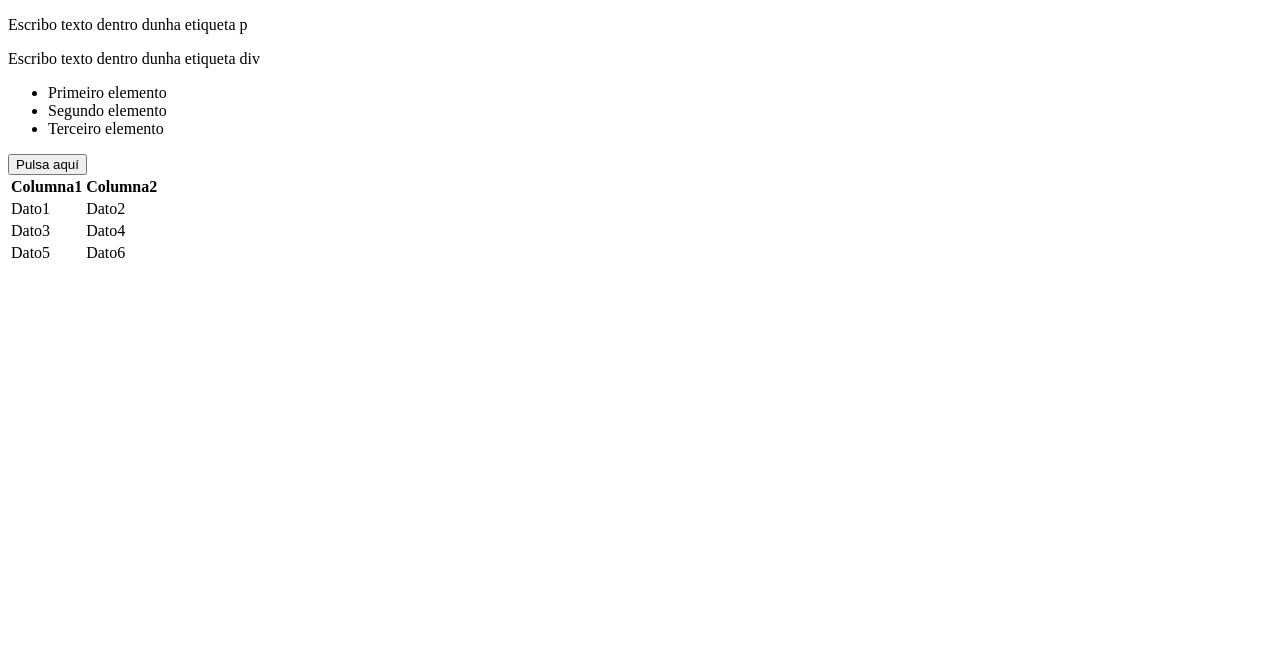
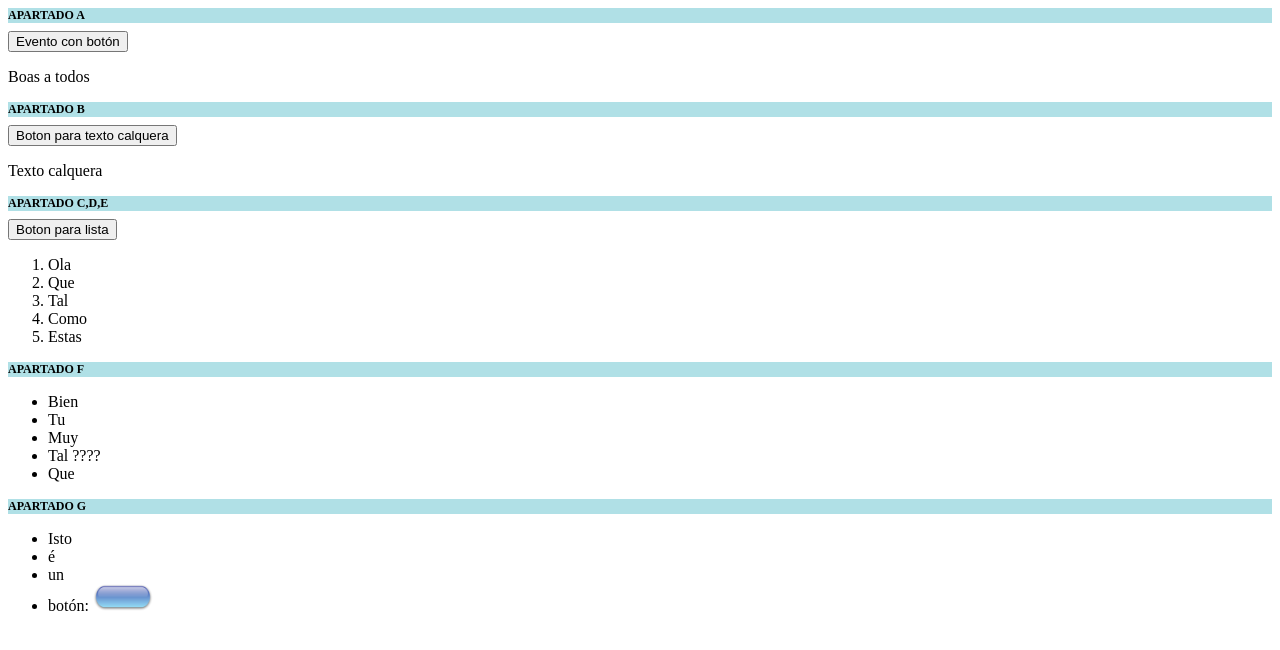
Before and after one commit to zccarballo/Exercicio-0906, a website: page static/index.html in a window 1280 px wide. Drawn offline with Linux system fonts and the light colour scheme.

Commit message:
resultados exercicio3

```diff
--- a/static/index.html
+++ b/static/index.html
@@ -5,57 +5,95 @@
         <!-- <link href="./estilo.css" rel="stylesheet">  -->
         <!-- <script async src="./index.js"></script> -->
     </head>
-    <body id="contido-html">
-    <!--Apartado A: Crea unha etiqueta ‘p’-->
-        <p id="texto1">Escribo texto dentro dunha etiqueta p</p>
-    <!--Apartado B: Crea unha etiqueta ‘p’-->
-        <div id="div-texto">Escribo texto dentro dunha etiqueta div</div>
-    <!--Apartado C: Crea unha lista desordenada (ul,li)-->
-        <ul id="lista-contido">
-            <li>Primeiro elemento</li>
-            <li>Segundo elemento</li>
-            <li>Terceiro elemento</li>
+   <body>
+    <h1 style="background-color:powderblue; font-size: 12px;">APARTADO A</h1>
+    <button id="boton2">Evento con botón</button>
+    <p id="textoEvento">Boas a todos</p>
+    <h1 style="background-color:powderblue; font-size: 12px;">APARTADO B</h1>
+    <button id="boton3">Boton para texto calquera</button>
+    <p id="textoCalquera">Texto calquera</p>
+    <h1 style="background-color:powderblue; font-size: 12px;">APARTADO C,D,E</h1>
+    <button id="boton4">Boton para lista</button>
+    <ol id="listaOrdeada">
+        <li>Ola</li>
+        <li>Que</li>
+        <li>Tal</li>
+        <li>Como</li>
+        <li>Estas</li>
+    </ol>
+    <h1 style="background-color:powderblue; font-size: 12px;">APARTADO F</h1>
+    <ul id="listaDesordeada">
+        <li>Bien</li>
+        <li>Tu</li>
+        <li>Muy</li>
+        <li>Tal <span>????</span></li>
+        <li>Que</li>
     </ul>
-    <!--Apartado D: Crea un botón-->
-        <button id="boton">Pulsa aquí</button>
-    <!--Apartado E: Crea unha táboa-->
-        <table id="taboa1">
-        <tr>
-        <th id="taboa1-header">Columna1</th> <!--table header-->
-        <th>Columna2</th>
-        </tr>
-        <tr> <!--table row-->
-            <td id="taboa1-dato1">Dato1</td> <!--table data-->
-            <td>Dato2</td>
-        </tr>
-        <tr>
-            <td>Dato3</td>
-            <td>Dato4</td>
-        </tr>
-                <tr>
-            <td>Dato5</td>
-            <td>Dato6</td>
-        </tr>
-        </table>
+    <h1 style="background-color:powderblue; font-size: 12px;">APARTADO G</h1>
+    <ul id="listaImaxe">
+        <li>Isto</li>
+        <li>é</li>
+        <li>un</li>
+        <li>botón: <img src="imaxes/small-button.png" width="60" height="27" id="imaxe"></li>
+    </ul>
+
     </body>
     <script>
     //Apartado A
-     console.log(document.getElementById("div-texto").previousSibling)
+    const boton2 = document.querySelector("#boton2");
+    const textoEvento = document.querySelector("#textoEvento");
+    boton2.addEventListener("click", () => {
+    console.log(textoEvento.textContent);
+      });
     //Apartado B
-     console.log(document.getElementById("lista-contido").children)
+    const boton3 = document.querySelector("#boton3");
+    const textoCalquera = document.querySelector("#textoCalquera");
+    boton3.addEventListener("click", () => {
+    console.log(boton3.nextElementSibling, textoCalquera.textContent);
+      });
     //Apartado C
-     console.log(document.getElementById("contido-html").children[0])
-     //tambien podria concatenar .previousSibling
-     //console.log(document.getElementById("lista-contido").previousSibling.previousSibling.previousSibling)
+    const boton4 = document.querySelector("#boton4");
+    const listaOrdeada = document.querySelector("#listaOrdeada");
+    boton4.addEventListener("click", () => {
+    console.log(boton4.nextElementSibling, listaOrdeada.textContent);
+      });
     //Apartado D
-     console.log(document.getElementById("contido-html").children[4])
-     //Apartado D.1
-     console.log(document.getElementById("contido-html").children[4].children[0].children[1].children[0])
+    const primeiroElemento = listaOrdeada.querySelector("li");
+    primeiroElemento.addEventListener("click", () => {
+    console.log("Contido da lista completa:", listaOrdeada.innerHTML);
+    console.log("Texto do primeiro elemento:", primeiroElemento.textContent);
+    });
     //Apartado E
-     console.log(document.getElementById("taboa1").previousElementSibling.previousElementSibling.previousElementSibling)
+    const elementos = listaOrdeada.querySelectorAll("li");
+    const terceiroElemento = elementos[2];
+    terceiroElemento.addEventListener("click", () => {
+    console.log("Contido da lista completa:", listaOrdeada.innerHTML);
+    console.log("Texto do terceiro elemento:", terceiroElemento.textContent);
+    });
     //Apartado F
-     console.log(document.getElementById("taboa1").children[0].children[1].children[0])
-     //Apartado G
-     console.log(document.getElementById("div-texto").nextElementSibling.nextElementSibling.nextElementSibling)
+    const listaDesordeada = document.querySelector("#listaDesordeada");
+    listaDesordeada.addEventListener("click", () => {
+        console.log("O elemento clickado é: ", event.target);
+      });
+    // OJO! Cambia la expresion con e.target
+    // listaDesordeada.addEventListener("click", (e) => {
+    // console.log("O elemento clickado é: ", e.target);
+    // });
+    //APARTADO G
+    const listaImaxe = document.querySelector("#listaImaxe");
+    const imaxeBoton = listaImaxe.querySelector("img");
+    imaxeBoton.addEventListener("click", () => {
+        console.log("Contido da lista completa:", listaImaxe.innerHTML);
+        console.log("Clickei a imaxe: ", event.target);
+      });
+    //Apartado H
+    const elementosListaImaxe = listaImaxe.querySelectorAll("li");
+    console.log(elementosListaImaxe);
+    const imaxeLista = document.getElementById("imaxe");
+    const terceiroElementoListaImaxe = elementosListaImaxe[3];
+    imaxeLista.addEventListener("click", () =>{
+        console.log("Contido da lista", listaImaxe.innerHTML)
+        console.log("Texto no <li> da imaxe: ", terceiroElementoListaImaxe)
+    })
     </script>
 </html>
```
Also changed, not shown: static/imaxes/small-button.png (added). Lines whose indentation alone changed are shown as unchanged.
